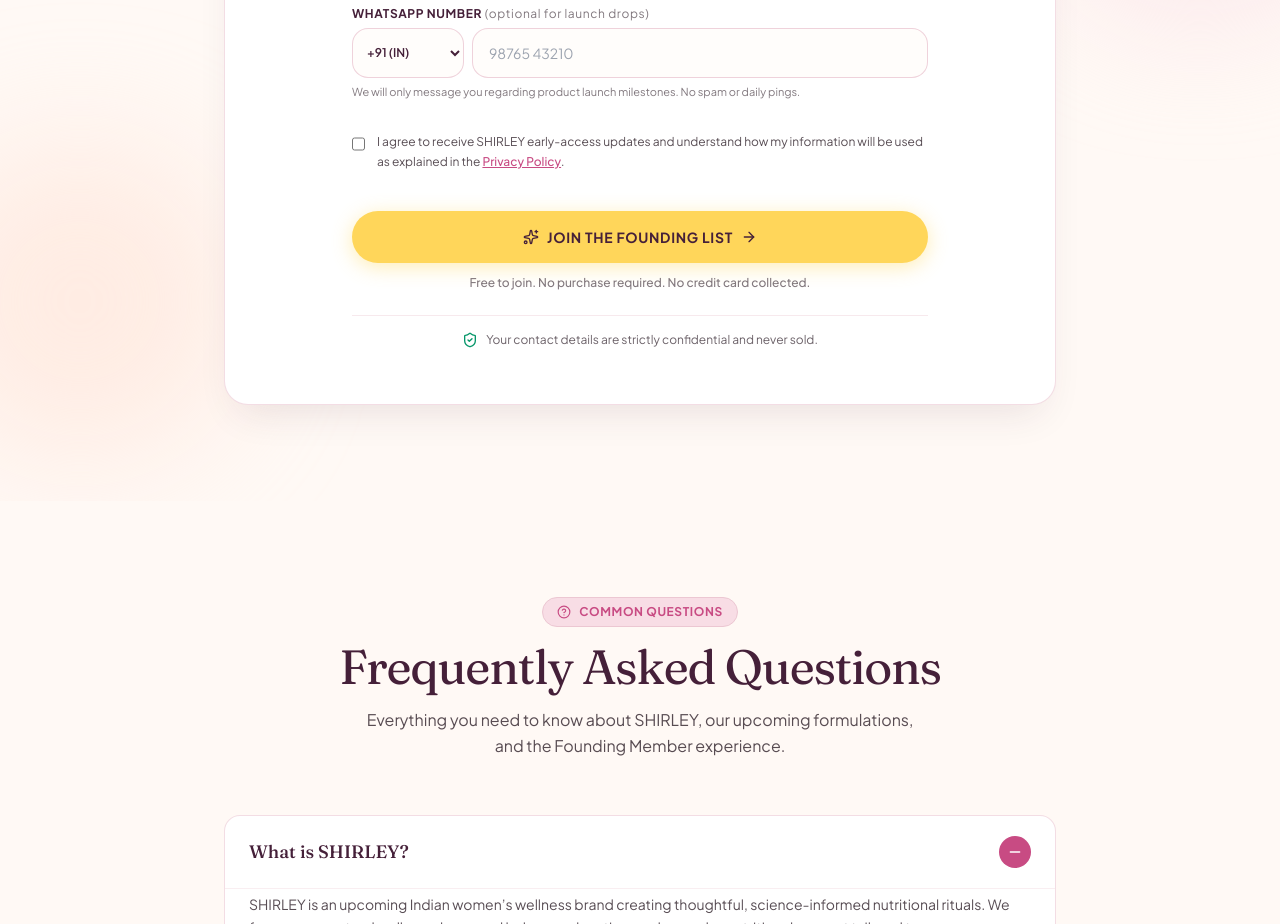
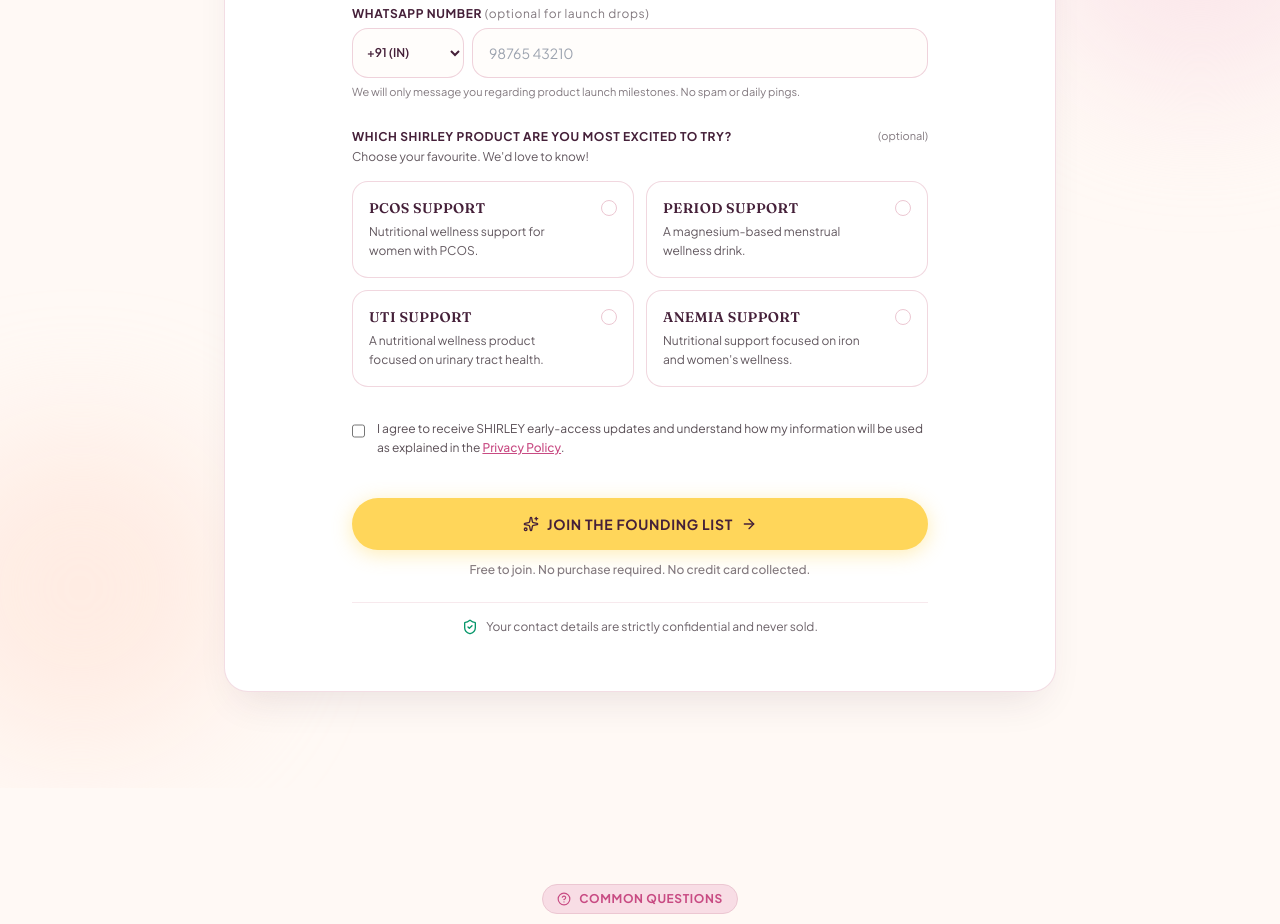
Before and after one commit to aniruddhabhutada/shirley, a Next.js app: page / in a window 1280 px wide. Shown: the part 4360-5284 px from the top of the page. Built offline with nearby package versions, Linux system fonts and the light colour scheme.

Commit message:
feat: add optional product preference single-select question to early-access registration form

```diff
--- a/src/app/admin/page.tsx
+++ b/src/app/admin/page.tsx
@@ -25,6 +25,7 @@ interface Member {
   firstName: string;
   email: string;
   phone?: string;
+  product_interest?: string | null;
   referralCode: string;
   referredBy?: string;
   referralCount: number;
@@ -79,6 +80,7 @@ export default function AdminPage() {
       m.fullName.toLowerCase().includes(q) ||
       m.email.toLowerCase().includes(q) ||
       (m.phone && m.phone.toLowerCase().includes(q)) ||
+      (m.product_interest && m.product_interest.toLowerCase().includes(q)) ||
       m.referralCode.toLowerCase().includes(q)
     );
   });
@@ -257,6 +259,7 @@ export default function AdminPage() {
                       <th className="py-3 px-4">Full Name</th>
                       <th className="py-3 px-4">Email</th>
                       <th className="py-3 px-4">Phone</th>
+                      <th className="py-3 px-4">Product Interest</th>
                       <th className="py-3 px-4">Referral Code</th>
                       <th className="py-3 px-4 text-center">Referrals</th>
                       <th className="py-3 px-4">Date Registered</th>
@@ -294,6 +297,31 @@ export default function AdminPage() {
                             <span className="text-shirley-plum-dark/30">—</span>
                           )}
                         </td>
+                        <td className="py-3 px-4 text-xs">
+                          {m.product_interest === 'PCOS Support' && (
+                            <span className="inline-block px-2.5 py-1 rounded-full text-[11px] font-semibold bg-shirley-lavender-light text-shirley-plum-rich border border-shirley-lavender/60">
+                              PCOS Support
+                            </span>
+                          )}
+                          {m.product_interest === 'Period Support' && (
+                            <span className="inline-block px-2.5 py-1 rounded-full text-[11px] font-semibold bg-shirley-blush-light text-shirley-berry-vibrant border border-shirley-blush-border">
+                              Period Support
+                            </span>
+                          )}
+                          {m.product_interest === 'UTI Support' && (
+                            <span className="inline-block px-2.5 py-1 rounded-full text-[11px] font-semibold bg-rose-50 text-rose-800 border border-rose-200">
+                              UTI Support
+                            </span>
+                          )}
+                          {m.product_interest === 'Anemia Support' && (
+                            <span className="inline-block px-2.5 py-1 rounded-full text-[11px] font-semibold bg-shirley-peach-light text-amber-900 border border-shirley-peach-warm/60">
+                              Anemia Support
+                            </span>
+                          )}
+                          {!m.product_interest && (
+                            <span className="text-shirley-plum-dark/30 italic text-[11px]">Not selected</span>
+                          )}
+                        </td>
                         <td className="py-3 px-4 font-mono text-xs font-semibold text-shirley-plum-rich">
                           {m.referralCode}
                         </td>
@@ -326,7 +354,7 @@ export default function AdminPage() {
                     ))}
                     {filteredMembers.length === 0 && (
                       <tr>
-                        <td colSpan={8} className="py-10 text-center text-xs text-shirley-plum-dark/50">
+                        <td colSpan={9} className="py-10 text-center text-xs text-shirley-plum-dark/50">
                           No matching member registrations found.
                         </td>
                       </tr>
--- a/src/app/api/admin/export/route.ts
+++ b/src/app/api/admin/export/route.ts
@@ -25,6 +25,7 @@ export async function GET(req: NextRequest) {
       'Full Name',
       'Email',
       'Phone',
+      'Product Interest',
       'Referral Code',
       'Referred By',
       'Referral Count',
@@ -46,6 +47,7 @@ export async function GET(req: NextRequest) {
         escape(m.fullName),
         escape(m.email),
         escape(m.phone || ''),
+        escape(m.product_interest || 'None'),
         escape(m.referralCode),
         escape(m.referredBy || ''),
         escape(m.referralCount || 0),
--- a/src/app/api/register/route.ts
+++ b/src/app/api/register/route.ts
@@ -6,13 +6,16 @@ import { RegisterInput, RegistrationResult } from '@/lib/types';
 const rateLimitMap = new Map<string, { count: number; expiresAt: number }>();
 
 function checkRateLimit(ip: string): boolean {
+  if (ip === '127.0.0.1' || ip === '::1' || ip === 'localhost') {
+    return true; // Bypass rate limiting for local automated test suites and pair development
+  }
   const now = Date.now();
   const entry = rateLimitMap.get(ip);
   if (!entry || entry.expiresAt < now) {
     rateLimitMap.set(ip, { count: 1, expiresAt: now + 60 * 1000 });
     return true;
   }
-  if (entry.count >= 12) {
+  if (entry.count >= 30) {
     return false;
   }
   entry.count += 1;
@@ -33,7 +36,7 @@ export async function POST(req: NextRequest) {
     }
 
     const body = await req.json();
-    const { fullName, email, phone, consent, referredBy, utmSource, utmMedium, utmCampaign } = body;
+    const { fullName, email, phone, product_interest, consent, referredBy, utmSource, utmMedium, utmCampaign } = body;
 
     const errors: Record<string, string> = {};
 
@@ -57,6 +60,17 @@ export async function POST(req: NextRequest) {
       const phoneRegex = /^(\+?\d{1,4})?[0-9]{7,14}$/;
       if (!phoneRegex.test(cleanPhone)) {
         errors.phone = 'Please enter a valid phone number (e.g. +91 98765 43210).';
+      }
+    }
+
+    // Validate product_interest (optional, allowed values: PCOS Support, Period Support, UTI Support, Anemia Support, null)
+    const ALLOWED_PRODUCTS = ['PCOS Support', 'Period Support', 'UTI Support', 'Anemia Support'];
+    let validatedProductInterest: string | null = null;
+    if (product_interest !== undefined && product_interest !== null && product_interest !== '') {
+      if (typeof product_interest === 'string' && ALLOWED_PRODUCTS.includes(product_interest.trim())) {
+        validatedProductInterest = product_interest.trim();
+      } else {
+        errors.product_interest = 'Please select a valid SHIRLEY product option.';
       }
     }
 
@@ -85,6 +99,7 @@ export async function POST(req: NextRequest) {
       fullName: fullName.trim(),
       email: email.trim().toLowerCase(),
       phone: phone ? phone.trim() : undefined,
+      product_interest: validatedProductInterest,
       consent: true,
       referredBy: typeof referredBy === 'string' ? referredBy.trim() : undefined,
       utmSource: typeof utmSource === 'string' ? utmSource : undefined,
@@ -109,6 +124,7 @@ export async function POST(req: NextRequest) {
               fullName: member.fullName,
               email: member.email,
               phone: member.phone || '',
+              productInterest: member.product_interest || '',
               referralCode: member.referralCode,
               referredBy: member.referredBy || '',
               createdAt: member.createdAt,
--- a/src/components/EarlyAccessForm.tsx
+++ b/src/components/EarlyAccessForm.tsx
@@ -15,6 +15,7 @@ function EarlyAccessFormInner() {
   const [email, setEmail] = useState('');
   const [phone, setPhone] = useState('');
   const [countryCode, setCountryCode] = useState('+91');
+  const [productInterest, setProductInterest] = useState<string | null>(null);
   const [consent, setConsent] = useState(false);
 
   const [referrerCode, setReferrerCode] = useState<string | null>(null);
@@ -23,6 +24,56 @@ function EarlyAccessFormInner() {
   const [loading, setLoading] = useState(false);
   const [errors, setErrors] = useState<Record<string, string>>({});
   const [serverError, setServerError] = useState<string | null>(null);
+
+  const PRODUCT_PREFERENCES = [
+    {
+      id: 'PCOS Support',
+      name: 'PCOS SUPPORT',
+      description: 'Nutritional wellness support for women with PCOS.',
+      accentBorder: 'hover:border-shirley-lavender',
+      selectedBg: 'bg-shirley-lavender-light/50 border-shirley-plum-rich ring-1 ring-shirley-plum-rich/20',
+      selectedRadio: 'border-shirley-plum-rich bg-shirley-plum-rich',
+    },
+    {
+      id: 'Period Support',
+      name: 'PERIOD SUPPORT',
+      description: 'A magnesium-based menstrual wellness drink.',
+      accentBorder: 'hover:border-shirley-berry-vibrant',
+      selectedBg: 'bg-shirley-blush-light/60 border-shirley-berry-vibrant ring-1 ring-shirley-berry-vibrant/20',
+      selectedRadio: 'border-shirley-berry-vibrant bg-shirley-berry-vibrant',
+    },
+    {
+      id: 'UTI Support',
+      name: 'UTI SUPPORT',
+      description: 'A nutritional wellness product focused on urinary tract health.',
+      accentBorder: 'hover:border-rose-400',
+      selectedBg: 'bg-rose-50/60 border-shirley-plum-deep ring-1 ring-shirley-plum-deep/20',
+      selectedRadio: 'border-shirley-plum-deep bg-shirley-plum-deep',
+    },
+    {
+      id: 'Anemia Support',
+      name: 'ANEMIA SUPPORT',
+      description: "Nutritional support focused on iron and women's wellness.",
+      accentBorder: 'hover:border-amber-400',
+      selectedBg: 'bg-shirley-peach-light/60 border-amber-700 ring-1 ring-amber-700/20',
+      selectedRadio: 'border-amber-700 bg-amber-700',
+    },
+  ];
+
+  const handleSelectProduct = (optionId: string) => {
+    const nextValue = productInterest === optionId ? null : optionId;
+    setProductInterest(nextValue);
+
+    // Track analytics event without personal details
+    if (nextValue && typeof window !== 'undefined' && (window as any).dataLayer) {
+      try {
+        (window as any).dataLayer.push({
+          event: 'product_interest_selected',
+          product_interest: nextValue,
+        });
+      } catch {}
+    }
+  };
 
   // Check URL parameters for referral code & UTMs
   useEffect(() => {
@@ -83,6 +134,7 @@ function EarlyAccessFormInner() {
         fullName: fullName.trim(),
         email: email.trim(),
         phone: fullPhone,
+        product_interest: productInterest || null,
         consent,
         referredBy: referrerCode || undefined,
         utmSource: searchParams?.get('utm_source') || undefined,
@@ -286,6 +338,89 @@ function EarlyAccessFormInner() {
               </p>
             </div>
 
+            {/* Question 4: Product Preference (Optional) */}
+            <div className="space-y-3 pt-1">
+              <div className="space-y-1">
+                <div className="flex items-center justify-between">
+                  <label className="block text-xs font-bold uppercase tracking-wider text-shirley-plum-rich">
+                    Which SHIRLEY product are you most excited to try?
+                  </label>
+                  <span className="text-[11px] font-normal text-shirley-plum-dark/60 lowercase">
+                    (optional)
+                  </span>
+                </div>
+                <p className="text-xs text-shirley-plum-dark/75">
+                  Choose your favourite. We&apos;d love to know!
+                </p>
+              </div>
+
+              {/* 2x2 Grid on Desktop / Tablet, 1-col on Mobile */}
+              <div
+                role="radiogroup"
+                aria-label="Which SHIRLEY product are you most excited to try?"
+                className="grid grid-cols-1 sm:grid-cols-2 gap-3 pt-1"
+              >
+                {PRODUCT_PREFERENCES.map((opt) => {
+                  const isSelected = productInterest === opt.id;
+                  return (
+                    <div
+                      key={opt.id}
+                      role="radio"
+                      aria-checked={isSelected}
+                      tabIndex={0}
+                      onClick={() => handleSelectProduct(opt.id)}
+                      onKeyDown={(e) => {
+                        if (e.key === ' ' || e.key === 'Enter') {
+                          e.preventDefault();
+                          handleSelectProduct(opt.id);
+                        }
+                      }}
+                      className={`relative rounded-2xl p-4 border text-left transition-all duration-200 cursor-pointer select-none ${
+                        isSelected
+                          ? opt.selectedBg
+                          : `bg-white border-shirley-blush-border/70 ${opt.accentBorder} hover:shadow-sm hover:bg-shirley-cream/50`
+                      }`}
+                    >
+                      <div className="flex items-start justify-between gap-3">
+                        <div className="space-y-1 pr-1">
+                          <h4 className="font-serif text-sm font-semibold tracking-wide text-shirley-plum-rich">
+                            {opt.name}
+                          </h4>
+                          <p className="text-xs text-shirley-plum-dark/75 leading-relaxed">
+                            {opt.description}
+                          </p>
+                        </div>
+
+                        {/* Attractive Radio Selection Indicator */}
+                        <div
+                          className={`w-4 h-4 rounded-full border flex-shrink-0 mt-0.5 flex items-center justify-center transition-all ${
+                            isSelected
+                              ? `${opt.selectedRadio} border-transparent`
+                              : 'border-shirley-blush-border bg-white'
+                          }`}
+                        >
+                          {isSelected && <span className="w-1.5 h-1.5 rounded-full bg-white" />}
+                        </div>
+                      </div>
+                    </div>
+                  );
+                })}
+              </div>
+
+              {/* Optional clear button when a choice is active */}
+              {productInterest && (
+                <div className="flex justify-end pt-0.5">
+                  <button
+                    type="button"
+                    onClick={() => setProductInterest(null)}
+                    className="text-[11px] text-shirley-plum-dark/60 hover:text-shirley-berry-vibrant transition-colors underline"
+                  >
+                    Clear selection
+                  </button>
+                </div>
+              )}
+            </div>
+
             {/* Consent Checkbox */}
             <div className="pt-2">
               <label className="flex items-start gap-3 cursor-pointer group">
--- a/src/lib/db.ts
+++ b/src/lib/db.ts
@@ -139,6 +139,11 @@ export async function createRegistration(
   // Check if member already exists
   const existing = data.members.find((m) => m.email.toLowerCase() === normalizedEmail);
   if (existing) {
+    // If a product interest was selected, update it without overwriting other details
+    if (input.product_interest && input.product_interest !== existing.product_interest) {
+      existing.product_interest = input.product_interest;
+      writeData(data);
+    }
     return { member: existing, isExisting: true };
   }
 
@@ -175,6 +180,7 @@ export async function createRegistration(
     firstName,
     email: normalizedEmail,
     phone: input.phone ? input.phone.trim() : undefined,
+    product_interest: input.product_interest ? input.product_interest.trim() : null,
     consent: true,
     consentTimestamp: now,
     createdAt: now,
@@ -203,6 +209,7 @@ export function formatMemberResponse(member: FoundingMember, origin: string) {
     firstName: member.firstName,
     maskedEmail: maskEmail(member.email),
     maskedPhone: maskPhone(member.phone),
+    product_interest: member.product_interest || null,
     referralCode: member.referralCode,
     referralUrl: `${baseUrl}?ref=${member.referralCode}`,
     referralCount: member.referralCount || 0,
--- a/src/lib/types.ts
+++ b/src/lib/types.ts
@@ -5,6 +5,7 @@ export interface FoundingMember {
   firstName: string;
   email: string;
   phone?: string;
+  product_interest?: string | null;
   consent: boolean;
   consentTimestamp: string;
   createdAt: string;
@@ -24,6 +25,7 @@ export interface RegisterInput {
   fullName: string;
   email: string;
   phone?: string;
+  product_interest?: string | null;
   consent: boolean;
   referredBy?: string;
   utmSource?: string;
@@ -41,6 +43,8 @@ export interface RegistrationResult {
     fullName: string;
     firstName: string;
     maskedEmail: string;
+    maskedPhone?: string;
+    product_interest?: string | null;
     referralCode: string;
     referralUrl: string;
     referralCount: number;
```
